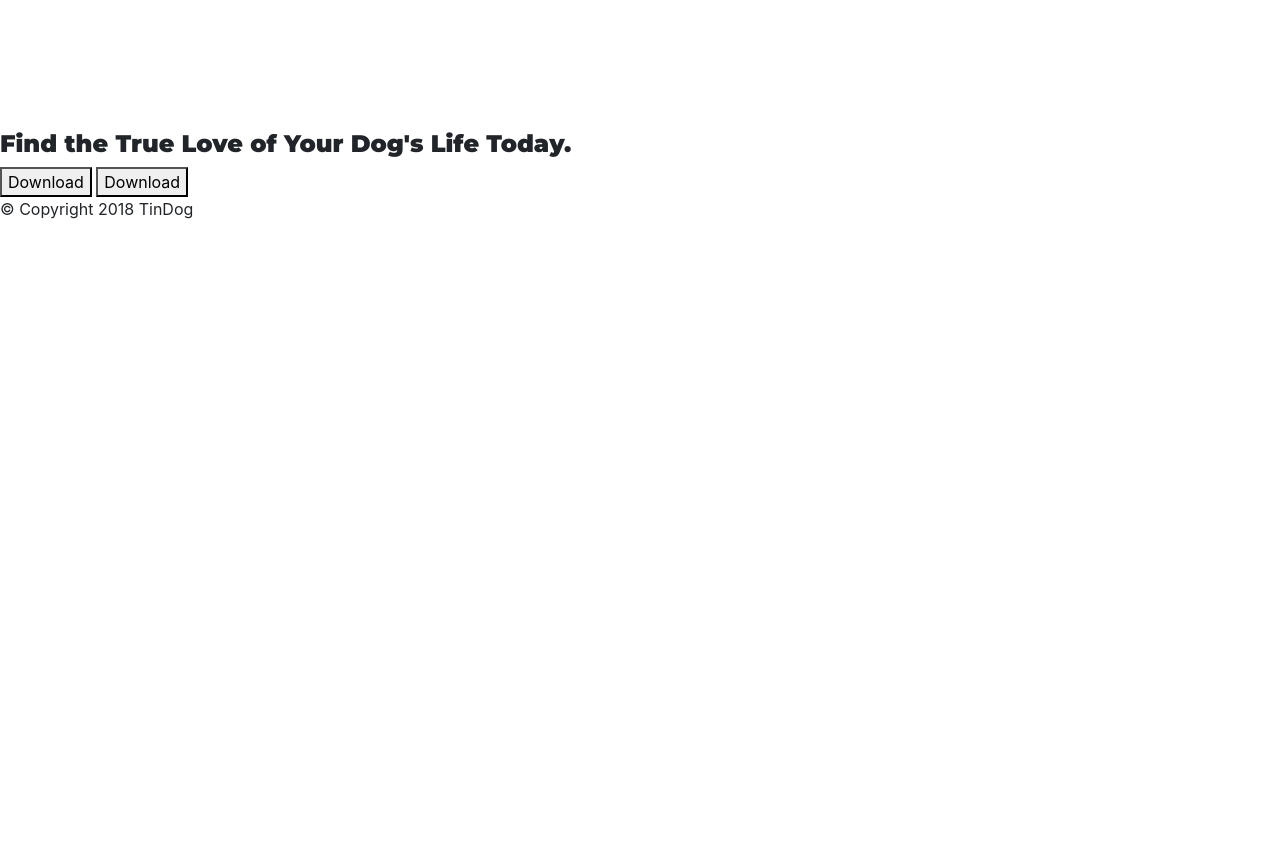
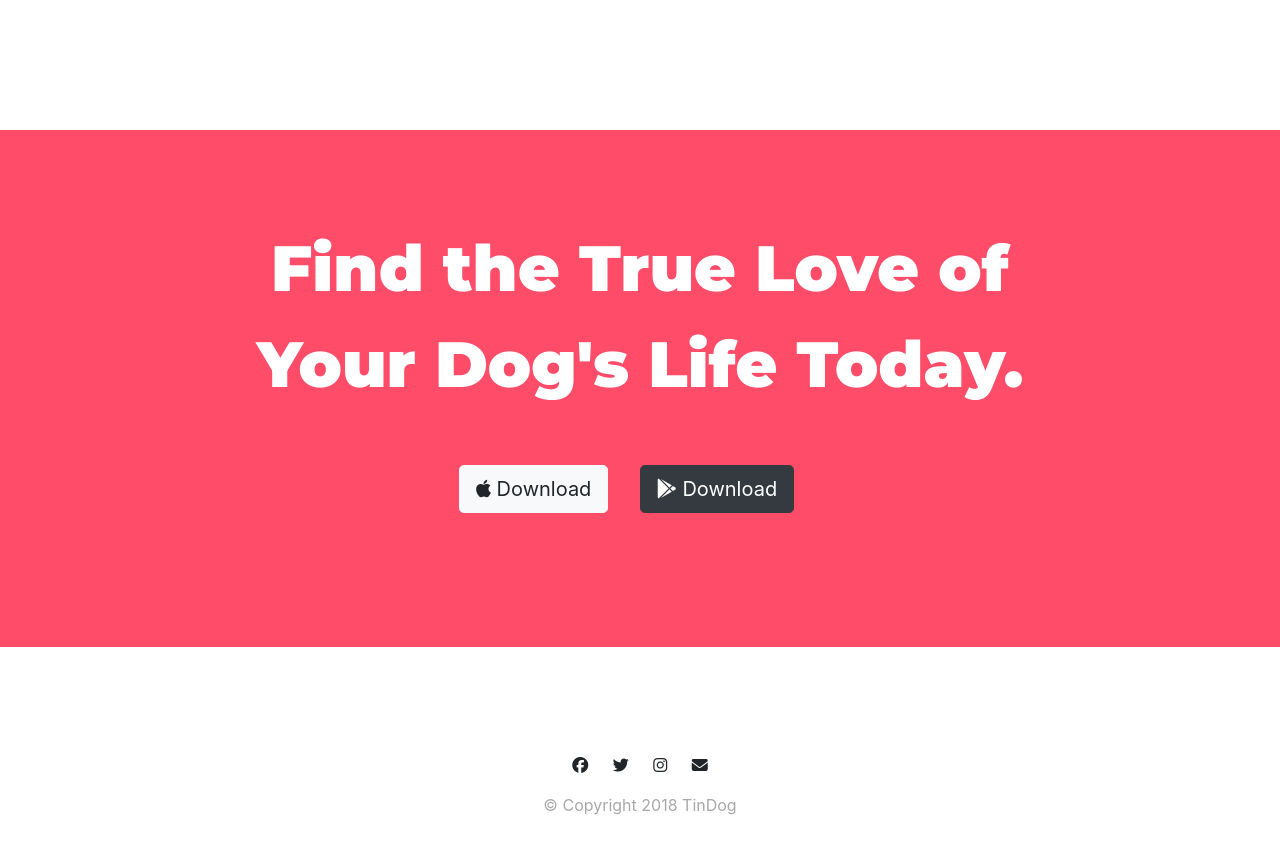
Before and after one commit to DjangoKerger/Tindog, a plain HTML site: page index.html in a window 1280 px wide. Shown: the part 2589-3441 px from the top of the page. Before the commit the page ends 2826 px from the top, so only its background shows below. Drawn offline with nearby package versions, Linux system fonts and the light colour scheme.

Commit message:
styled call to action and footer, made webiste more mobile responsive

```diff
--- a/css/styles.css
+++ b/css/styles.css
@@ -128,3 +128,45 @@ h3 {
 .pricing-column{
     padding: 3% 2%;
 }
+
+/* CTA section */
+
+#cta {
+    background-color: #ff4c68;
+    text-align: center;
+    padding: 7% 15%;
+}
+
+.cta-header{
+    font-family: "Montserrat";
+    font-size: 4rem;
+    line-height: 1.5;
+    color: #fff;
+
+}
+
+#footer {
+    background-color: #fff;
+    text-align: center;
+    padding: 7% 15%;
+}
+
+#footer p {
+    color: darkgray;
+    text-align: center;
+}
+
+.social-icon{
+    margin: 20px 10px;
+}
+
+@media (max-width: 1028px) {
+
+    #title {
+        text-align: center;
+    }
+    .title-image {
+        position: static;
+        transform: rotate(0);
+     }
+}
--- a/index.html
+++ b/index.html
@@ -45,13 +45,13 @@
         <div class="collapse navbar-collapse" id="navbarSupportedContent">
           <ul class="navbar-nav ml-auto">
             <li class="nav-item">
-              <a class="nav-link" href="">Contact</a>
+              <a class="nav-link" href="#footer">Contact</a>
             </li>
             <li class="nav-item">
-              <a class="nav-link" href="">Pricing</a>
+              <a class="nav-link" href="#pricing">Pricing</a>
             </li>
             <li class="nav-item">
-              <a class="nav-link" href="">Download</a>
+              <a class="nav-link" href="#cta">Download</a>
             </li>
           </ul>
         </div>
@@ -70,7 +70,7 @@
             Download</button>
         </div>
         <div class="col-lg-6">
-          <img src="images/iphone6.png" alt="iphone-mockup">
+          <img class="title-image" src="images/iphone6.png" alt="iphone-mockup">
         </div>
       </div>
     </div>
@@ -217,9 +217,11 @@
 
   <section id="cta">
 
-    <h3>Find the True Love of Your Dog's Life Today.</h3>
-    <button type="button">Download</button>
-    <button type="button">Download</button>
+    <h3 class="cta-header">Find the True Love of Your Dog's Life Today.</h3>
+    <button type="button" class="download-button btn btn-light btn-lg download-button"><i class="fab fa-apple"></i>
+      Download</button>
+    <button type="button" class="download-button btn btn-dark btn-lg download-button"><i class="fab fa-google-play"></i>
+      Download</button>
 
   </section>
 
@@ -227,7 +229,10 @@
   <!-- Footer -->
 
   <footer id="footer">
-
+    <i class="social-icon fa fa-facebook-official" aria-hidden="true"></i>
+    <i class="social-icon fa fa-twitter" aria-hidden="true"></i>
+    <i class="social-icon fa fa-instagram" aria-hidden="true"></i>
+    <i class="social-icon fa fa-envelope" aria-hidden="true"></i>
     <p>© Copyright 2018 TinDog</p>
 
   </footer>
```
